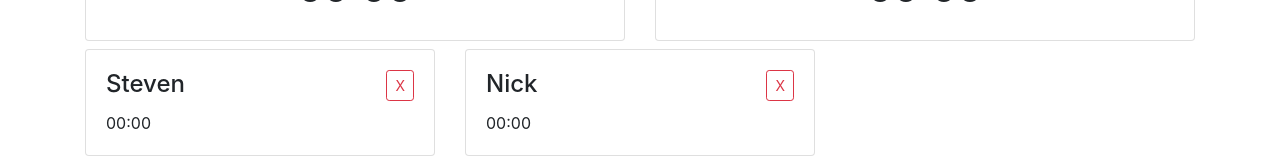
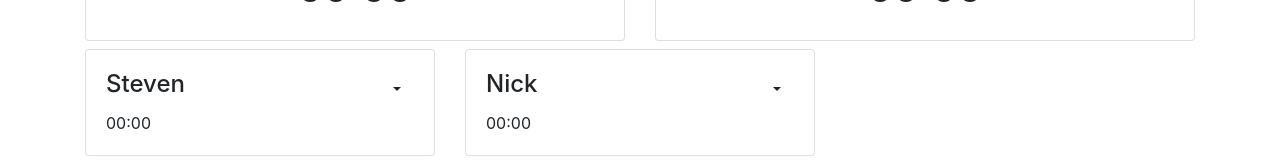
Before and after one commit to kylev/talk-piggy, a Vue app: page / in a window 1280 px wide. Shown: the part 176-336 px from the top of the page. Built offline with nearby package versions, Linux system fonts and the light colour scheme.

Commit message:
Move "remove" into a menu to make it less likely to single-click.

```diff
--- a/src/components/SpeakerCard.vue
+++ b/src/components/SpeakerCard.vue
@@ -6,14 +6,12 @@
     :body-bg-variant="color"
   >
     <b-card-title>
-      <b-button
-        @click="$emit('remove')"
-        size="sm"
-        variant="outline-danger"
-        class="float-right"
-        >X</b-button
-      >
       {{ speaker.name }}
+      <b-dropdown right :variant="color || 'white'" class="float-right">
+        <b-dropdown-item @click="$emit('remove')">
+          Remove
+        </b-dropdown-item>
+      </b-dropdown>
     </b-card-title>
     <b-card-text>
       <TimeDisplay v-bind:time="speaker.speakingSeconds" />
@@ -37,7 +35,7 @@ export default {
   computed: {
     color() {
       if (this.speaker.isSpeaking) return "primary";
-      else return this.hover ? "secondary" : "";
+      else return this.hover ? "light" : null;
     }
   }
 };
```
